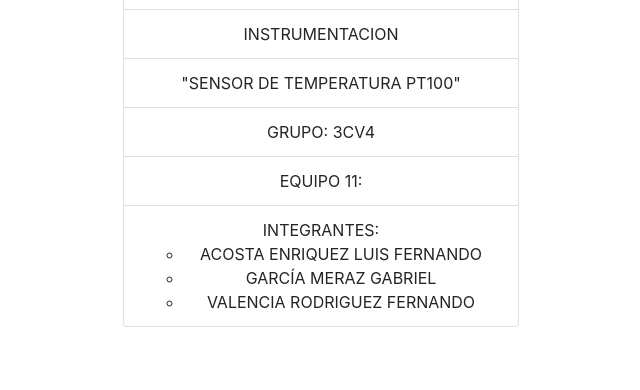
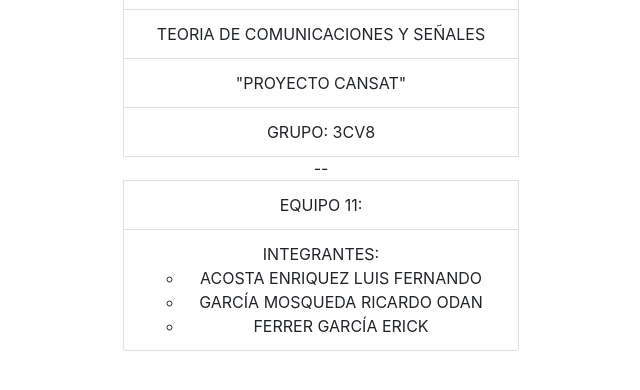
Before and after one commit to feracostalf/arduino-nodejs-html, a website: page index.html in a window 1280 px wide. Shown: the part 88-478 px from the top of the page, without its empty margins (319-959 px from the left). Drawn offline with nearby package versions, Linux system fonts and the light colour scheme; a script that the page names is missing.

Commit message:
Update index.html
UpdateTeam

```diff
--- a/index.html
+++ b/index.html
@@ -57,20 +57,20 @@ document.getElementById("serial2").setAttribute("data-value", data.serial);
 	      INSTITUTO POLITÉCNICO NACIONAL
 	    </div>
 	    <div class="col">
-	      <img width="100%" src="http://www.escom.ipn.mx/images/logoESCOM2x.png" class="rounded float-left" alt="escom">
+	      <img width="100%" src="https://www.escom.ipn.mx/images/logoESCOM2x.png" class="rounded float-left" alt="escom">
 	    </div>
 	  </div>
   </li>
 
-  <li class="list-group-item">INSTRUMENTACION</li>
-  <li class="list-group-item">"SENSOR DE TEMPERATURA PT100"</li>
-  <li class="list-group-item">GRUPO: 3CV4</li>
-  <li class="list-group-item">EQUIPO 11:</li>
+  <li class="list-group-item">TEORIA DE COMUNICACIONES Y SEÑALES</li>
+  <li class="list-group-item">"PROYECTO CANSAT"</li>
+  <li class="list-group-item">GRUPO: 3CV8</li>
+ -- <li class="list-group-item">EQUIPO 11:</li>
   <li class="list-group-item">INTEGRANTES:
 		<ul>
 		<li>ACOSTA ENRIQUEZ LUIS FERNANDO</li>
-		<li>GARCÍA MERAZ GABRIEL</li>
-		<li>VALENCIA RODRIGUEZ FERNANDO</li>
+		<li>GARCÍA MOSQUEDA RICARDO ODAN</li>
+		<li>FERRER GARCÍA ERICK</li>
 		</ul>
   </li>
 </ul>
```
